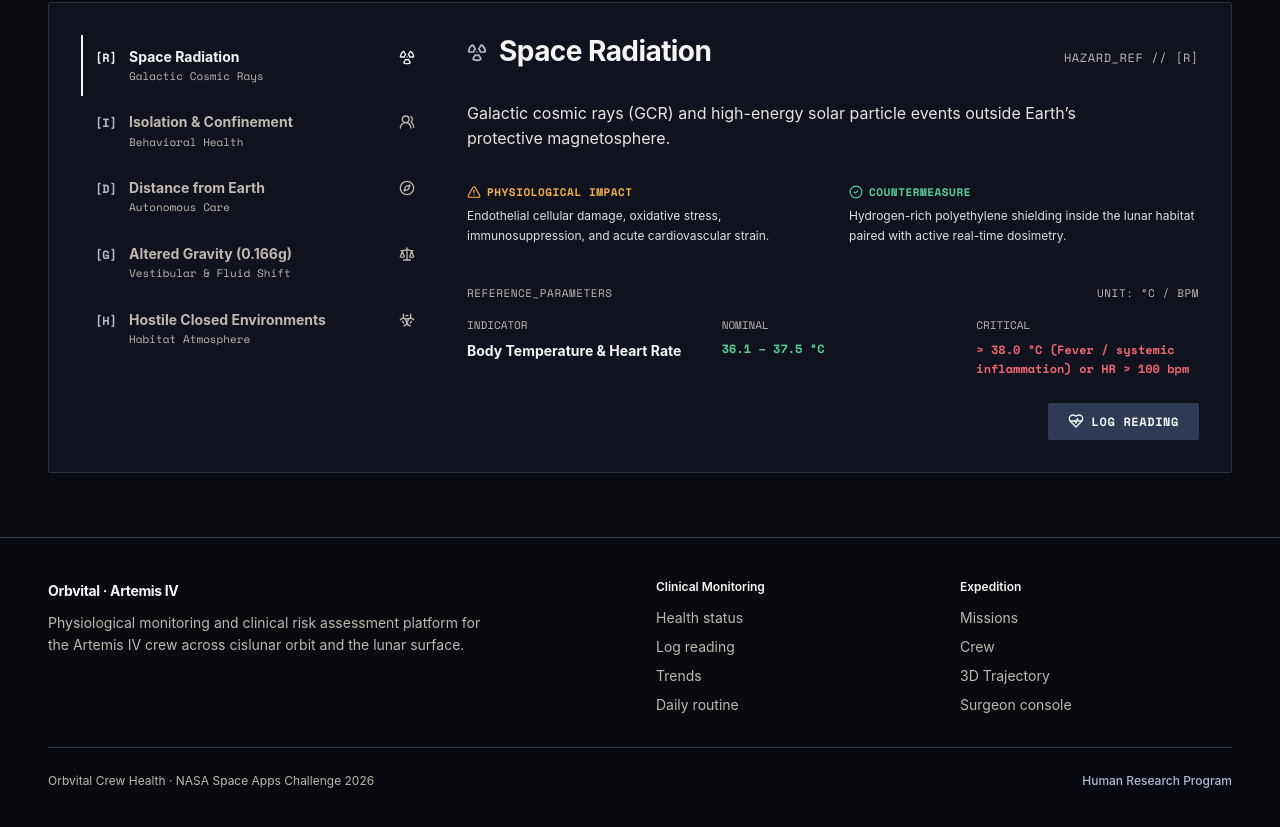
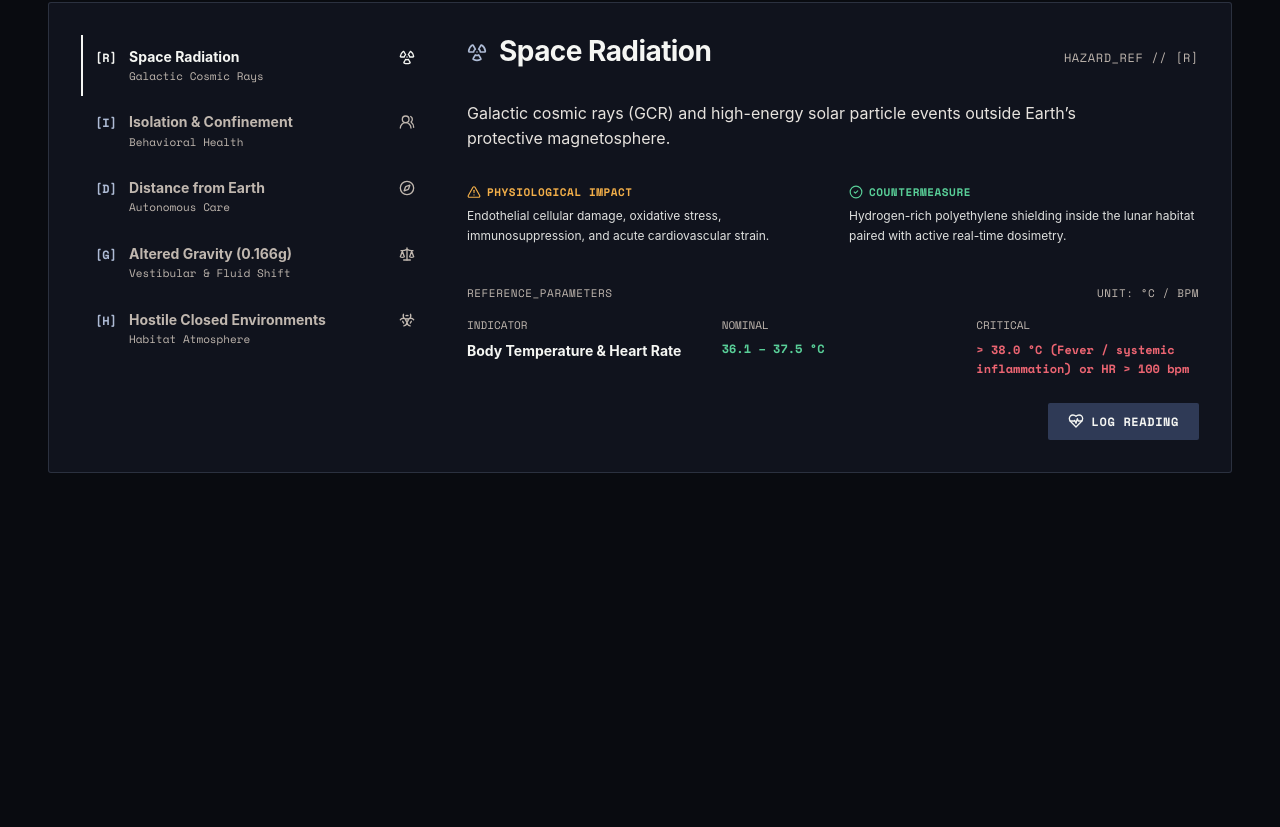
Before and after one commit to OlmosMyCity/NSA2026, a Next.js app in the folder apps/frontend/: page / in a window 1280 px wide. Shown: the part 867-1694 px from the top of the page. After the commit the page ends 1404 px from the top, so only its background shows below. Built offline with nearby package versions, Linux system fonts and the light colour scheme; no server answers.

Commit message:
chore(frontend): remove RadiationStatusBanner from AppLayout

```diff
--- a/apps/frontend/src/features/common/components/AppLayout.tsx
+++ b/apps/frontend/src/features/common/components/AppLayout.tsx
@@ -2,8 +2,6 @@
 
 import { ReactNode } from 'react';
 import { Navbar } from './Navbar';
-import { Footer } from './Footer';
-import { RadiationStatusBanner } from '@/features/radiation/components/RadiationStatusBanner';
 import { IncidentNotificationCenter } from '@/features/radiation/components/IncidentNotificationCenter';
 
 interface AppLayoutProps {
@@ -14,12 +12,10 @@ export function AppLayout({ children }: AppLayoutProps) {
   return (
     <div className="relative flex min-h-screen flex-col bg-transparent text-blueberry overflow-x-hidden">
       <Navbar />
-      <RadiationStatusBanner />
       <main className="flex-1 w-full max-w-container mx-auto px-4 sm:px-6 lg:px-8 py-6 sm:py-8">
         {children}
       </main>
       <IncidentNotificationCenter />
-      <Footer />
     </div>
   );
 }
```
